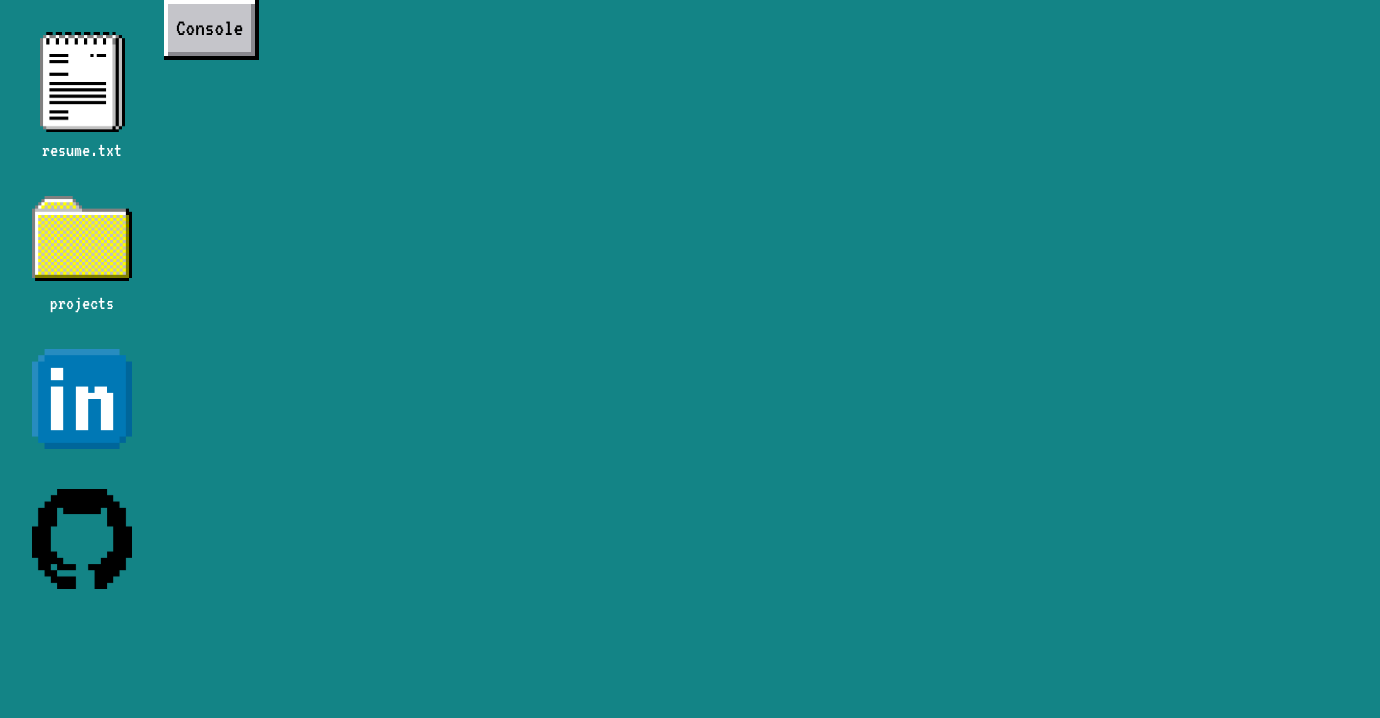
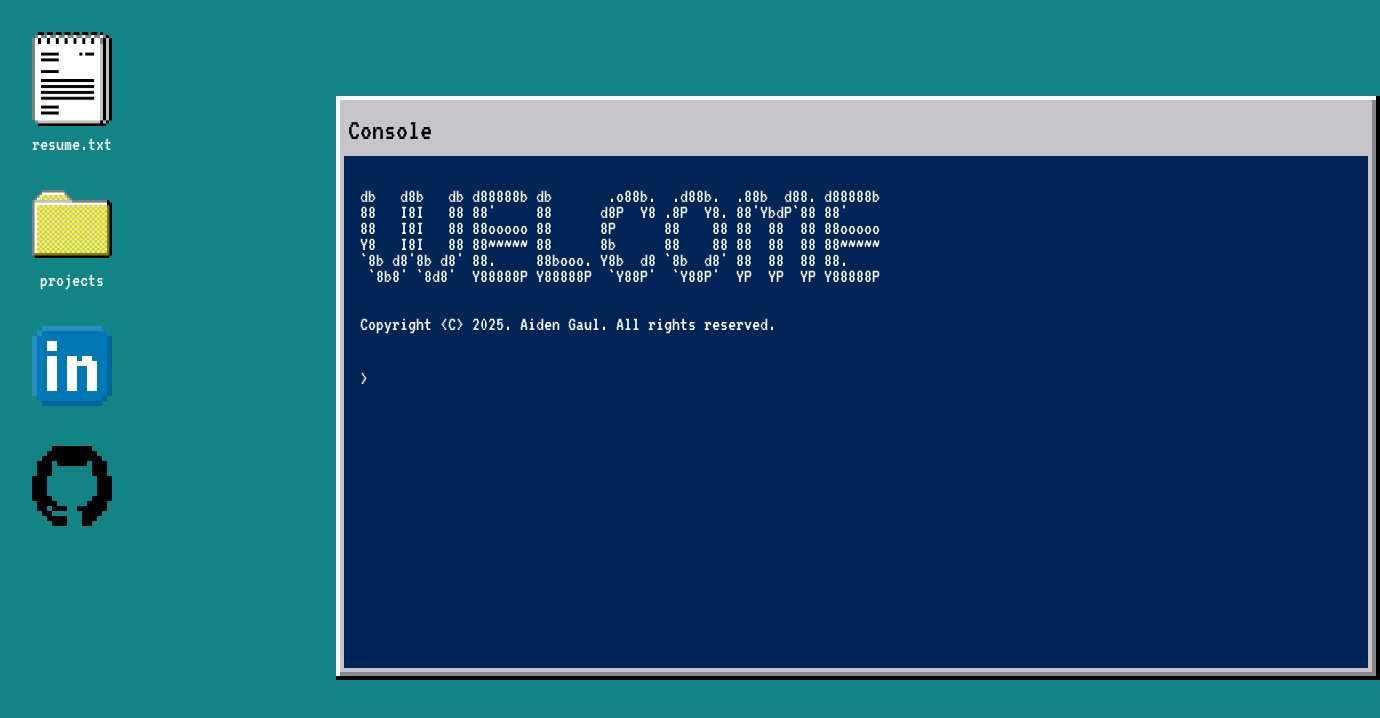
Before and after one commit to aidengaul/portfolio-website, a Next.js app: page / in a window 1280 px wide. Shown: the top 718 px of the page, 1380 px wide, since content can reach past the window. Built offline with nearby package versions, Linux system fonts and the light colour scheme.

Commit message:
Begin adding console window

```diff
--- a/app/components/AppContainer.tsx
+++ b/app/components/AppContainer.tsx
@@ -16,7 +16,7 @@ export default function AppContainer({
                 <div className="bg-[#88878D] pb-1 pr-1">
                     <div className={`bg-[#C5C5CA] p-1`}>
                         {
-                            header && <p className="text-2xl p-1">{headerText}</p>
+                            header && <p className="text-3xl pl-1 py-2">{headerText}</p>
                         }
                         {children}
                     </div>
--- /dev/null
+++ b/app/components/ConsoleWindow.tsx
@@ -0,0 +1,34 @@
+import AppContainer from "./AppContainer";
+import { vt323 } from "../layout"
+
+const messageStart = `
+db   d8b   db d88888b db       .o88b.  .d88b.  .88b  d88. d88888b
+88   I8I   88 88'     88      d8P  Y8 .8P  Y8. 88'YbdP\`88 88'
+88   I8I   88 88ooooo 88      8P      88    88 88  88  88 88ooooo
+Y8   I8I   88 88~~~~~ 88      8b      88    88 88  88  88 88~~~~~
+\`8b d8'8b d8' 88.     88booo. Y8b  d8 \`8b  d8' 88  88  88 88.
+ \`8b8' \`8d8'  Y88888P Y88888P  \`Y88P'  \`Y88P'  YP  YP  YP Y88888P
+
+
+Copyright <C> 2025. Aiden Gaul. All rights reserved.
+
+
+`
+
+const ConsoleWindowComponent = (
+    <div className="bg-[#012456] w-256 h-128 text-white text-xl/4 p-4 ">
+        <pre className={vt323.className}>{messageStart}</pre>
+        <div className="flex inline-flex gap-2 items-center">
+            <p>&gt; </p>
+            <input className="text-xl" type="text"></input>
+        </div>
+    </div>
+)
+
+export default function ConsoleWindow() {
+  return (
+    <div className="ml-48 mt-24">
+        <AppContainer header={true} headerText={"Console"} children={ConsoleWindowComponent}/>
+    </div>
+  );
+}
--- a/app/page.tsx
+++ b/app/page.tsx
@@ -1,5 +1,5 @@
 import Image from "next/image";
-import AppContainer from "./components/AppContainer";
+import ConsoleWindow from "./components/ConsoleWindow";
 
 export default function Page() {
   return (
@@ -37,7 +37,7 @@ export default function Page() {
           height={100}
         />
       </div>
-      <AppContainer header={true} headerText={"Console"} children={null}/>
+      <ConsoleWindow />
     </div>
   );
 }
```
